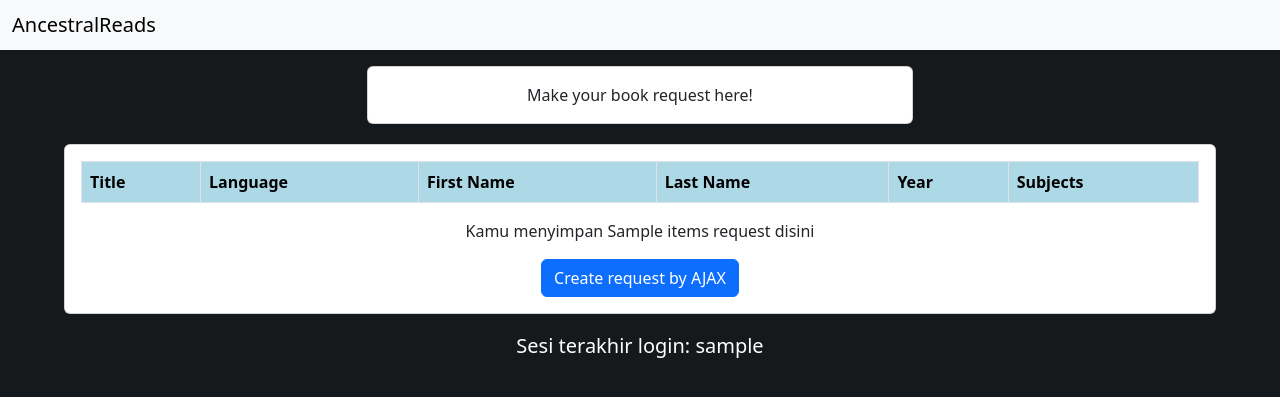
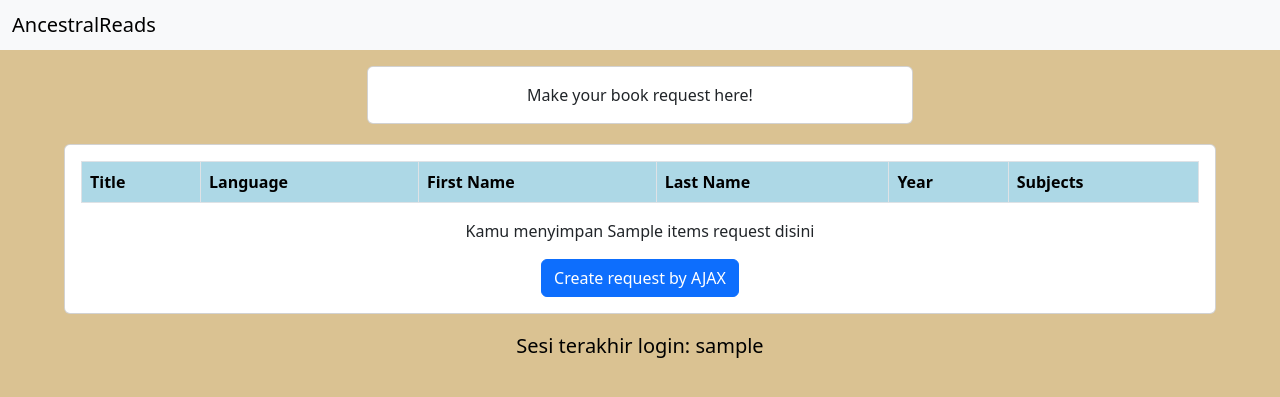
Before and after one commit to aggityayh/B01-Proyek-Tengah-Semester, a Django app: template request_book/templates/request_book.html in a window 1280 px wide. Shown: the top 397 px of the page. Run offline with Django 4.2, Linux system fonts and the light colour scheme; the template is opened without the code that fills it: most values are stand-ins (such as "Sample title", 1, 10 or a date in 2020); data that the repository does not hold is empty.

Commit message:
Sudah cukup keren

```diff
--- a/request_book/templates/edit_req.html
+++ b/request_book/templates/edit_req.html
@@ -5,7 +5,7 @@
 {% block content %}
 <style>
     body {
-        background-color: #40688f;
+        background-color: #c4b7a6;
     }
 </style>
 
--- a/request_book/templates/request_book.html
+++ b/request_book/templates/request_book.html
@@ -3,12 +3,12 @@
 {% block content %}
     <style>
         body {
-            background-color: #16191c;
+            background-color: #dac292;
         }
     </style>
     <style>
         table.table thead tr td:first{
-            background-color: rgb(202, 255, 136);
+            background-color: #b9936c;
             color: black;
         }
     </style>
@@ -16,7 +16,7 @@
     <style>
         table.table tbody tr:last-child td{
             background-color: rgb(19, 7, 73);
-            color: white;
+            color: rgb(170, 171, 179);
         }
     </style>
 
@@ -118,7 +118,7 @@
 
 
     <div class="container text-center mt-3">
-        <h5 style="color: white;">Sesi terakhir login: {{ last_login }}</h5>
+        <h5 style="color: black ;">Sesi terakhir login: {{ last_login }}</h5>
     </div>
 
 
@@ -238,7 +238,7 @@
     border: 1px solid #ccc;
     padding: 10px;
     margin: 10px;
-    background-color: #fff;
+    background-color: #c6bcb6;
     box-shadow: 0 2px 4px rgba(0, 0, 0, 0.1);
     border-radius: 5px;
     width: calc(33.33% - 20px);
@@ -268,21 +268,21 @@
         padding: 5px 15px;
         margin: 5px;
         border-radius: 5px;
-        color: #fff;
+        color: #ffffff;
         width: 150px;
     }
 
 
     .custom-btn1 {
-    background-color: grey;
+    background-color: rgb(203, 55, 55);
     }
 
     .custom-btn2 {
-    background-color: grey;
+    background-color: rgb(203, 55, 55);
     }
 
     .custom-btn3 {
-    background-color: yellow;
+    background-color: rgb(105, 177, 59);
     color: black;
     }
 
```
